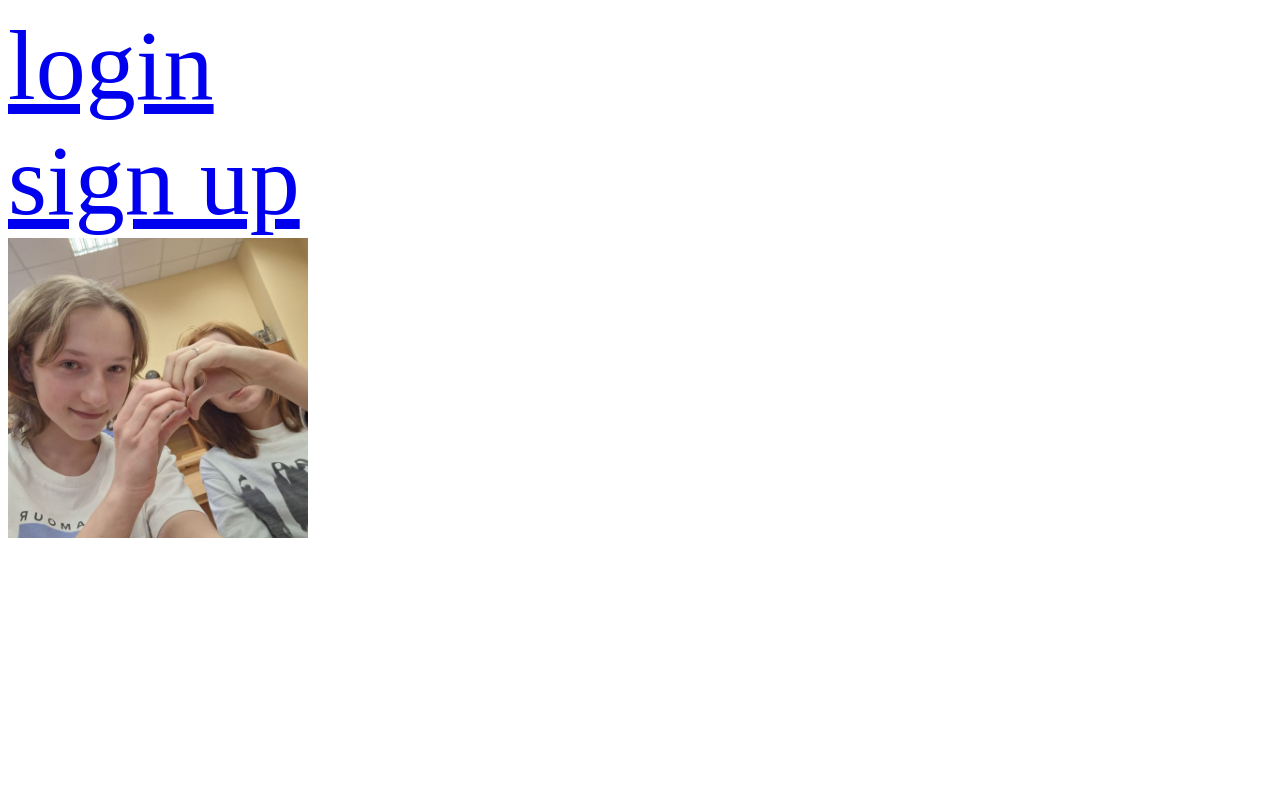
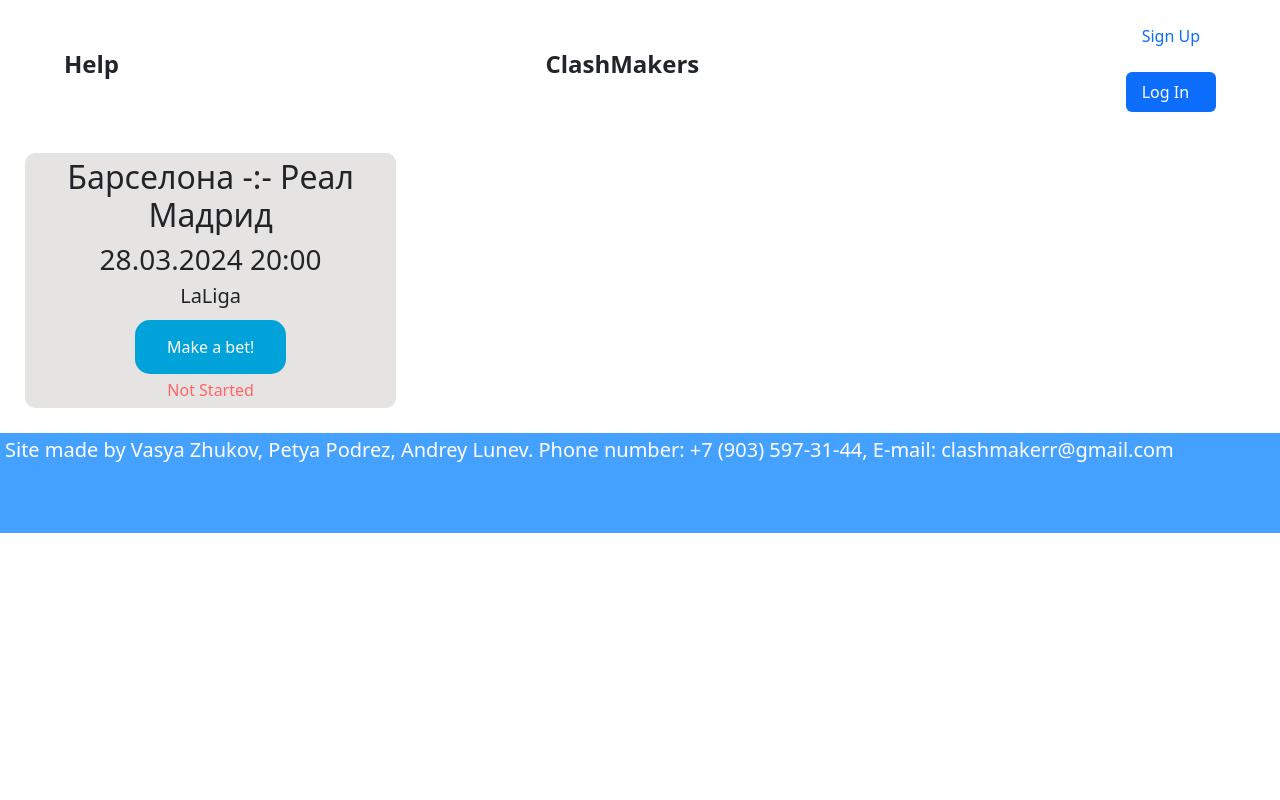
Before and after one commit to VysyaZhakovchik/clashmakers, a Flask app: page / in a window 1280 px wide. Run offline with Flask 3, Linux system fonts and the light colour scheme.

Commit message:
login, sign up backand

```diff
--- a/app.py
+++ b/app.py
@@ -1,4 +1,4 @@
-from flask import Flask, render_template, request, redirect, flash, jsonify
+from flask import Flask, render_template, request, redirect, flash, jsonify, make_response, abort
 from flask_sqlalchemy import SQLAlchemy
 import datetime
 import random
@@ -45,29 +45,83 @@
     def __repr__(self):
         return '<User %r>' % self.bet_id
 
+class Sessions(db.Model):
+    session_id = db.Column(db.Integer, primary_key=True)
+    user_id = db.Column(db.Integer)
+    session_key = db.Column(db.String(15), nullable=False)
 
-@app.route('/')
+    def __repr__(self):
+        return '<Session %r>' % self.session_id
+
+
+@app.route('/', methods=["POST", "GET"])
 def main():
-    event = Events(first_opponent = "Ipswich", second_opponent = "Pochatok", tournoment = "Freak Championship", date = datetime.datetime.now(), first_score = None, second_score = None, )
-    db.session.add(event)
-    db.session.commit()
+    if request.method == "POST":
+        if check_cookies():
+            return jsonify(1)
+        else:
+            return jsonify(0)
     return render_template("main.html")
+def check_cookies():
+    if request.cookies.get('username') and request.cookies.get('session_key'):
+        username = request.cookies.get('username')
+        print(username)
+        user_id = Users.query.filter_by(username = username).first()
+        if user_id is None:
+            return False
+        user_id = user_id.user_id
+        session_key = Sessions.query.filter_by(user_id = user_id).first()
+        if session_key is None:
+            return False
+        session_key = session_key.session_key
+        print(session_key)
+        real_session_key = request.cookies.get('session_key')
+        print(real_session_key)
+        if (session_key == real_session_key):
+            return True
+        else:
+            return False
+
 
 @app.route('/login', methods=["POST", "GET"])
 def login():
+    if check_cookies():
+        abort(404)
     if request.method == "POST":
         form = request.form
         username = form["username"]
         password = form["password"]
         check = Users.query.filter_by(username = username, password = password).first()
-        if (check is None):
-            print("no")
-        else:
-            print("yes")
+        if check is not None:
+            user_id = Users.query.filter_by(username = username).first()
+            if user_id is not None:
+                user_id = user_id.user_id
+                delete = Sessions.query.filter_by(user_id = user_id).all()
+                for i in delete:
+                    db.session.delete(i)
+                db.session.commit()
+                session_key = generate_session_key()
+                session = Sessions(user_id = user_id, session_key = session_key)
+                db.session.add(session)
+                db.session.commit()
+                cookie = make_response(redirect("/"))
+                cookie.set_cookie('username', username)
+                cookie.set_cookie('session_key', session_key)
+                return cookie
     return render_template("login.html")
+
+def generate_session_key():
+        res = ''
+        chars = [chr(i) for i in range(33, 127)]
+        for _ in range(15):
+            res += chars[random.randint(0, len(chars) - 1)]
+        return res
+
 
 @app.route('/sign_up', methods=["POST", "GET"])
 def sign_up():
+    if check_cookies():
+        abort(404)
     if request.method == "POST":
         form = request.form
         username = form["username"]
@@ -80,10 +134,49 @@
                 user = Users(username = username, password = password, coins = 100)
                 db.session.add(user)
                 db.session.commit()
-                print("created")
+                user_id = Users.query.filter_by(username = username).first().user_id
+                session_key = generate_session_key()
+                session = Sessions(user_id = user_id, session_key = session_key)
+                db.session.add(session)
+                db.session.commit()
+                cookie = make_response(redirect("/"))
+                cookie.set_cookie('username', username)
+                cookie.set_cookie('session_key', session_key)
+                return cookie
             else:
                 print("username has already been used")
     return render_template("sign_up.html")
 
+
+@app.route('/profile', methods=["POST", "GET"])
+def profile():
+    if not check_cookies():
+        abort(404)
+    if request.method == "POST":
+        if check_cookies():
+            return jsonify(1)
+        else:
+            return jsonify(0)
+    return render_template("profile.html")
+
+
+@app.route('/log_out_button', methods=["POST", "GET"])
+def log_out_button():
+    if not check_cookies():
+        abort(404)
+    username = request.cookies.get('username')
+    user_id = Users.query.filter_by(username = username).first()
+    if user_id is not None:
+        user_id = user_id.user_id
+        delete = Sessions.query.filter_by(user_id = user_id).all()
+        for i in delete:
+            db.session.delete(i)
+        db.session.commit()
+        cookie = make_response(redirect("/"))
+        cookie.set_cookie('username', 'delete', max_age=0)
+        cookie.set_cookie('session_key', 'delete', max_age=0)
+        return cookie
+
+
 if __name__ == "__main__":
-    app.run(debug=True)
+    app.run(debug=True, host='192.168.1.52', port=1234)
--- /dev/null
+++ b/help.py
@@ -0,0 +1,3 @@
+import datetime
+datetime = datetime.datetime.now()
+print(datetime)
--- /dev/null
+++ b/static/css/base.css
@@ -0,0 +1,36 @@
+.panel {
+    border: 5px solid whitesmoke;
+    width: 100%;
+    height: 65px;
+    background-color: whitesmoke;
+    flex-direction: row;
+}
+
+a {
+    text-decoration: none;
+    color: black;
+    font-weight: 800;
+}
+
+/* b {
+    margin: 20px 25px;
+} */
+
+.pic {
+    width: 30px;
+    margin-right: 90%;
+
+}
+
+header {
+    margin-left: 5%;
+    width: 90%;
+}
+
+footer {
+    display: flex;
+    padding: 5px;
+    height: 100px;
+    background-color: #45a1ff;
+    color: #fff;
+}
--- a/static/css/main.css
+++ b/static/css/main.css
@@ -1,3 +1,33 @@
-body {
-    font-size: 100px;
+.bet {
+  border: 5px solid #E5E4E2;
+  width: 29%;
+  margin-left: 25px;
+  margin-top: 25px;
+  margin-bottom: 25px;
+  height: 255px;
+  border-radius: 10px;
+  background-color: #E5E4E2;
+  text-align: center;
 }
+
+.bet_button {
+  border: none;
+  color: white;
+  padding: 15px 32px;
+  text-align: center;
+  text-decoration: none;
+  display: inline-block;
+  font-size: 16px;
+  margin: 4px 2px;
+  cursor: pointer;
+  border-radius: 15px;
+  background-color: #00a3d9;
+}
+
+.not_started {
+  color: rgb(255, 101, 101);
+}
+
+.active {
+  color: rgb(0, 255, 50);
+}
--- /dev/null
+++ b/static/js/base.js
@@ -0,0 +1,23 @@
+let xhr = new XMLHttpRequest();
+xhr.open("POST", window.location.pathname);
+
+xhr.responseType = "json";
+xhr.setRequestHeader("Content-Type", "application/json");
+
+xhr.onload = () => {
+    rec_data = xhr.response;
+    console.log(rec_data);
+    html = ``;
+    if (rec_data) {
+        html += `
+        <a href="/profile" class="d-flex align-items-center mb-3 mb-md-0 me-md-auto text-dark text-decoration-none">
+            <img src="../static/src/profile.jpg" class="pic">
+        </a>`;
+    } else {
+        html += `<li class="nav-item"><a href="/sign_up" class="nav-link"><p class="header-nav">Sign Up</p></a></li>
+        <li class="nav-item"><a href="/login" class="nav-link active" id="login-btn" aria-current="page">Log In</a></li>`;
+    }
+    document.getElementById("profile").innerHTML = html;
+}
+let data = JSON.stringify({});
+xhr.send(data);
--- /dev/null
+++ b/templates/base.html
@@ -0,0 +1,34 @@
+<!DOCTYPE html>
+<html lang="en">
+<head>
+    <meta charset="UTF-8">
+    <meta name="viewport" content="width=device-width, initial-scale=1.0">
+    <link href="https://cdn.jsdelivr.net/npm/bootstrap@5.2.3/dist/css/bootstrap.min.css" rel="stylesheet" integrity="sha384-rbsA2VBKQhggwzxH7pPCaAqO46MgnOM80zW1RWuH61DGLwZJEdK2Kadq2F9CUG65" crossorigin="anonymous">
+    <link rel="stylesheet" href="../static/css/base.css">
+    {% block css %}{% endblock %}
+    <title>{% block title %}{% endblock %}</title>
+</head>
+<body>
+    <!-- <header>
+            <a href="#">Help</a>
+            <a href="#"><b>ClashMakers</b></a>
+            <img src="../static/src/lpshki.jpg" class="pic">
+    </header> -->
+    <header class="d-flex flex-wrap justify-content-center py-3 mb-4">
+        <a href="#" class="d-flex align-items-center mb-3 mb-md-0 me-md-auto text-dark text-decoration-none">
+            <span class="fs-4" id="readee">Help</span>
+        </a>
+        <a href="/" class="d-flex align-items-center mb-3 mb-md-0 me-md-auto text-dark text-decoration-none">
+            <span class="fs-4" id="readee">ClashMakers</span>
+        </a>
+        <ul class="nav nav-pills" id="nav-ul">
+            <div id="profile"></div>
+        </ul>
+    </header>
+    {% block main %}{% endblock %}
+    <footer>
+        <h5>Site made by Vasya Zhukov, Petya Podrez, Andrey Lunev. Phone number: +7 (903) 597-31-44, E-mail: clashmakerr@gmail.com</h5>
+    </footer>
+    <script src="../static/js/base.js"></script>
+</body>
+</html>
--- a/templates/main.html
+++ b/templates/main.html
@@ -1,12 +1,19 @@
-<html>
-    <head>
-        <meta charset="UTF-8">
-        <link rel="stylesheet" href="../static/css/main.css">
-        <title>clashmakers</title>
-    </head>
-    <body>
-        <a href="/login">login</a><br>
-        <a href="/sign_up">sign up</a><br>
-        <img src="../static/src/lpshki.jpg" alt="lpshki" width="300">
-    </body>
-</html>
+{% extends 'base.html' %}
+
+{% block css %}
+<link rel="stylesheet" href="../static/css/main.css">
+{% endblock %}
+
+{% block title %}
+main
+{% endblock %}
+
+{% block main %}
+<div class="bet">
+    <h2>Барселона -:- Реал Мадрид</h2>
+    <h3>28.03.2024 20:00</h3>
+    <h5>LaLiga</h5>
+    <button class="bet_button">Make a bet!</button>
+    <p class="not_started">Not Started</p>
+</div>
+{% endblock %}
```
Also changed, not shown: help.txt (added, +26 -0 lines), help_sqlalchemy.txt (deleted, +0 -14 lines), static/css/profile.css (added, +7 -0 lines), templates/profile.html (added, +17 -0 lines), instance/data.db, static/src/profile.jpg (added).
